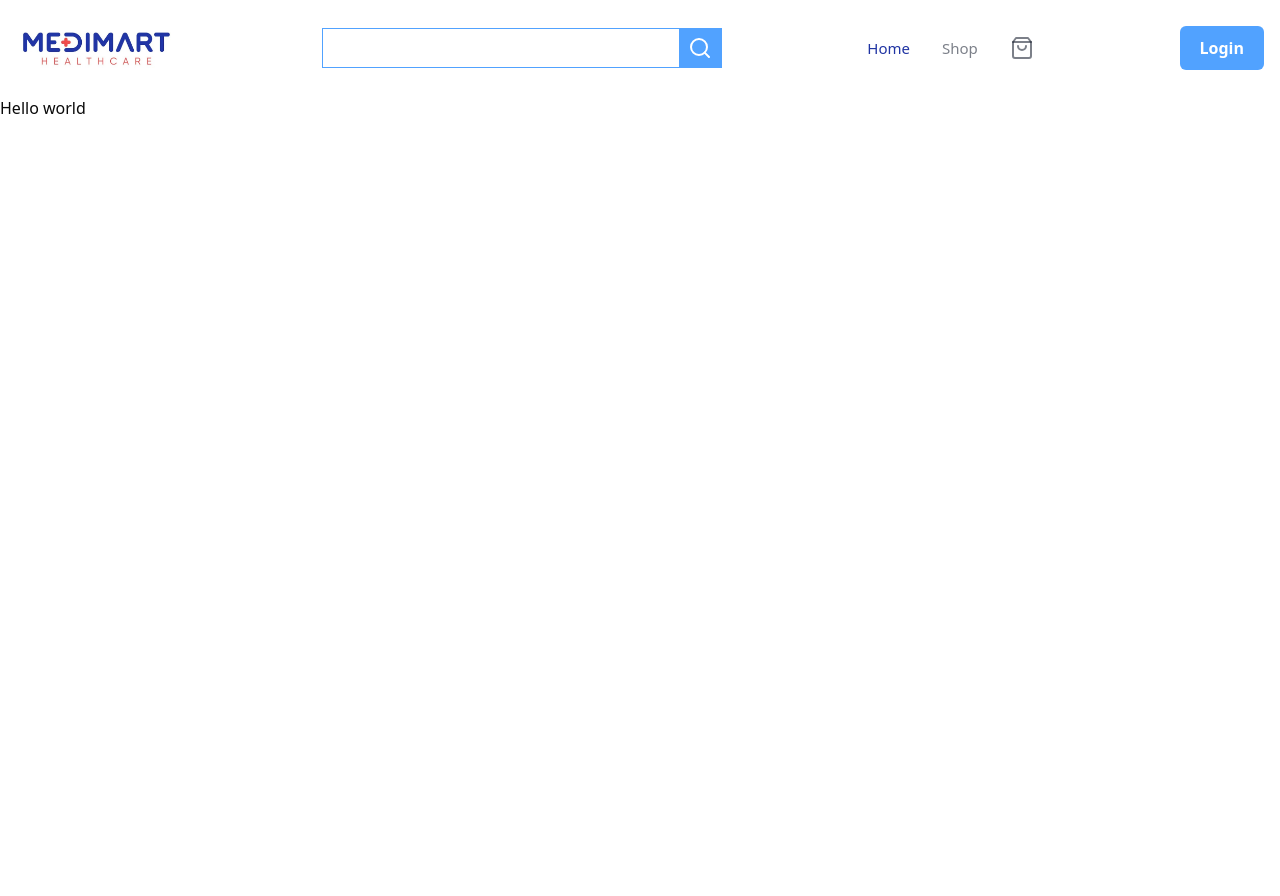
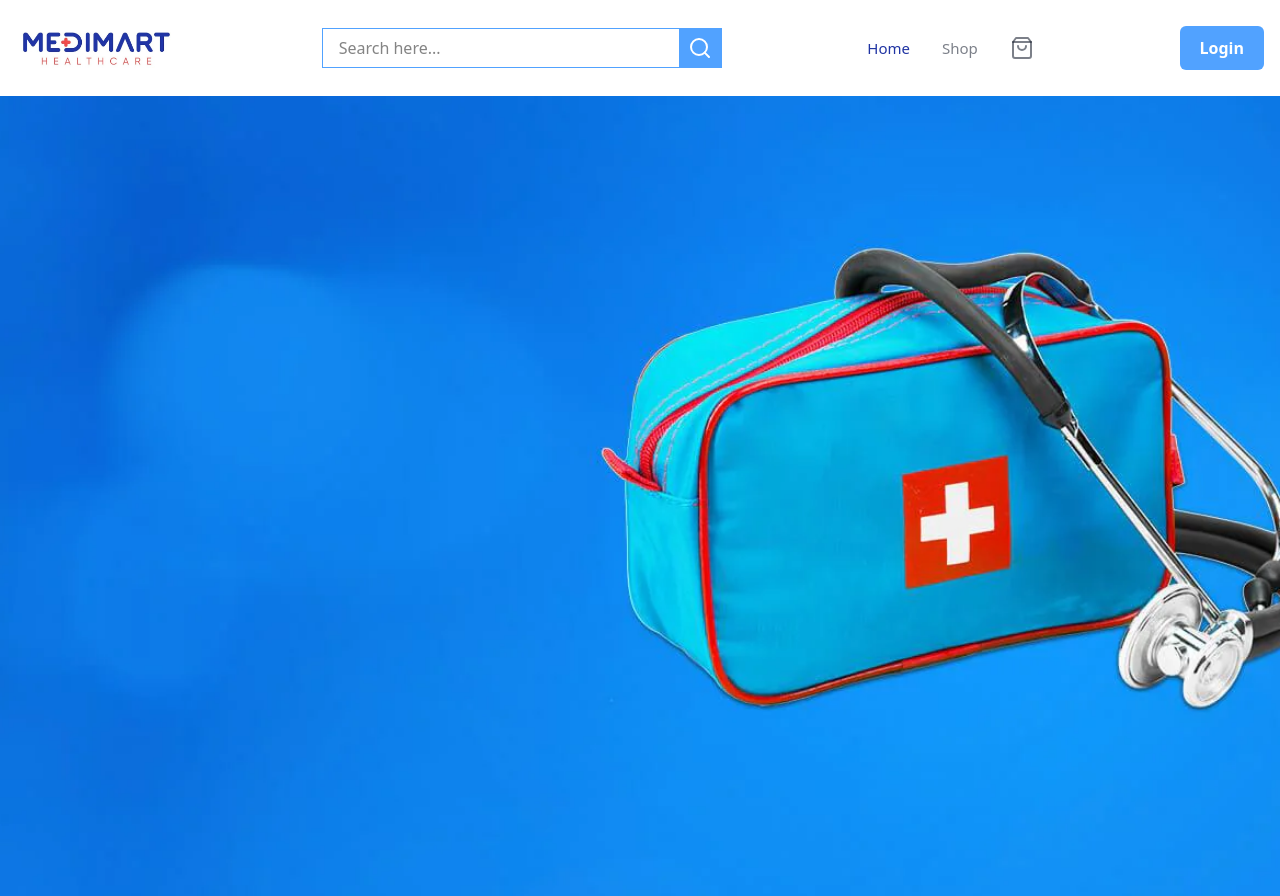
Before and after one commit to Shakiqurrahman/mediMart-client, a Next.js app: page / in a window 1280 px wide. Before the commit the page ends 800 px from the top, so only its background shows below. Built offline with nearby package versions, Linux system fonts and the light colour scheme.

Commit message:
hero added

```diff
--- a/src/app/(WithCommonLayout)/(home)/page.tsx
+++ b/src/app/(WithCommonLayout)/(home)/page.tsx
@@ -1,7 +1,9 @@
+import Hero from "@/components/modules/home/Hero";
+
 export default function Home() {
   return (
     <div>
-      <h1>Hello world</h1>
+      <Hero />
     </div>
   );
 }
--- /dev/null
+++ b/src/components/modules/home/Hero.module.css
@@ -0,0 +1,7 @@
+.banner {
+    background: url("../../../assets/heroBanner.webp");
+    height: 500px;
+    background-size: cover;
+    background-position: center;
+    background-repeat: no-repeat;
+  }
--- /dev/null
+++ b/src/components/modules/home/Hero.tsx
@@ -0,0 +1,7 @@
+import styles from "./Hero.module.css";
+
+const Hero = () => {
+  return <div className={`${styles.banner} min-h-screen w-full`}></div>;
+};
+
+export default Hero;
--- a/src/components/shared/Header.tsx
+++ b/src/components/shared/Header.tsx
@@ -28,13 +28,14 @@ const Header = () => {
   }, [isOpen]);
   return (
     <header className="max-width flex items-center justify-between h-24">
-      <div>
+      <Link href="/">
         <Image src={logo} alt="Medi Mart Logo" className="w-40" />
-      </div>
+      </Link>
       <div className="hidden md:flex items-center border border-blue-400 h-10 max-w-[300px] lg:max-w-[400px] w-full ">
         <input
           type="text"
           name="searchInput"
+          placeholder="Search here..."
           className="outline-none w-full  py-1 pl-4"
         />
         <button
```
Also changed, not shown: src/assets/heroBanner.webp (added).
